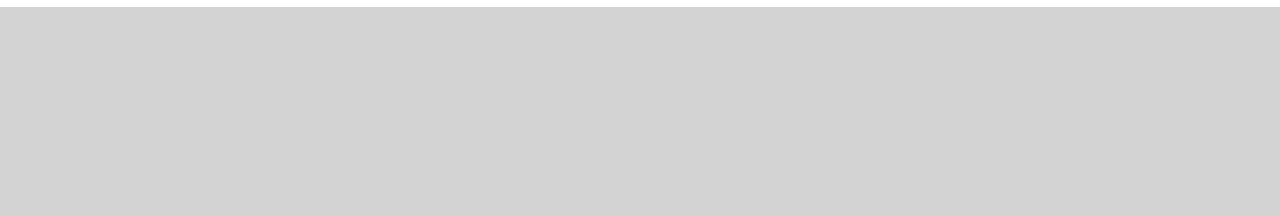
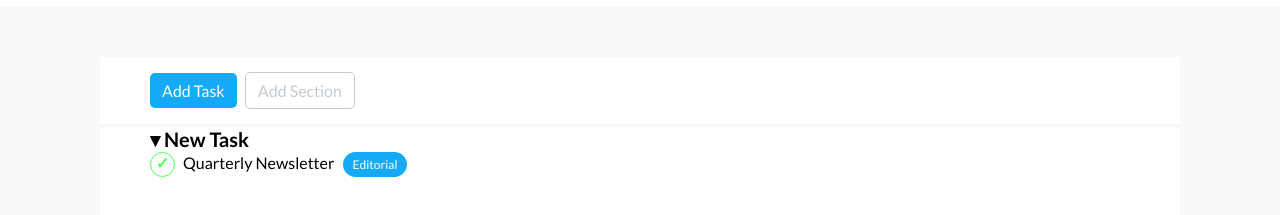
Before and after one commit to EmiPro97/html-css-toboolist, a plain HTML site: page index.html in a window 1280 px wide. Shown: the part 73-288 px from the top of the page. Drawn offline with Linux system fonts and the light colour scheme.

Commit message:
added first sect. of the main

```diff
--- a/css/style.css
+++ b/css/style.css
@@ -4,10 +4,11 @@
     padding: 0;
     box-sizing: border-box;
     font-family: 'Lato', sans-serif;
+    font-size: 16px;
 }
 
 body{
-    background-color: lightgray;
+    background-color: #f6f8f9;
 }
 
 /* Header */
@@ -26,3 +27,77 @@ body{
     font-size: 45px;
     vertical-align: middle;
 }
+
+/* Main wrapper */
+.main-wrapper{
+    background-color: white;
+    max-width: 1080px;
+    height: 600px;
+    margin: auto;
+    margin-top: 50px;
+}
+
+/* Buttons section */
+.button-section{
+    border-bottom: 3px solid #f6f8f9;
+    padding: 15px 0 15px 50px;
+}
+
+.b-padding{
+    padding: 8px 12px;
+    border: none;
+    border-radius: 5px;
+}
+
+.task-button{
+    background-color: #14aaf5;
+    color: white;
+}
+
+.section-button{
+    color: #c4cbd0;
+    border: 1px solid #c4cbd0;
+    background-color: white;
+    margin-left: 5px;
+}
+
+/* To boo things */
+.todo-container{
+    padding-left: 50px;
+}
+
+/* New Task sect. */
+.task-info{
+    font-size: 20px;
+}
+
+.task-item{
+    list-style: none;
+    margin-bottom: 15px;
+}
+
+.check{
+    display: inline-block;
+    width: 25px;
+    height: 25px;
+    color:#56ff56;
+    border: 1px solid;
+    border-radius: 50%;
+    vertical-align: middle;
+    text-align: center;
+    font-weight: bold;
+}
+
+.task-text{
+    margin-left: 5px;
+}
+
+.label{
+color: white;
+background-color: #14aaf5;
+border: none;
+border-radius: 20px;
+padding: 5px 10px;
+font-size: 12px;
+margin-left: 5px;
+}
--- a/index.html
+++ b/index.html
@@ -25,5 +25,31 @@
             <h1 class="title">Toboolist</h1>
         </div>
     </header>
+
+    <!-- Main wrapper -->
+    <div class="main-wrapper">
+
+        <!-- Buttons section -->
+        <section class="button-section">
+            <button class="task-button b-padding">Add Task</button>
+            <button class="section-button b-padding">Add Section</button>
+        </section>
+
+        <!-- To boo things -->
+        <div class="todo-container">
+
+            <!-- New Task sect. -->
+            <section>
+                <h2 class="task-info">&#9662; New Task</h2>
+                <ul>
+                    <li class="task-item">
+                        <span class="check">&check;</span>
+                        <span class="task-text">Quarterly Newsletter</span>
+                        <label class="label" for="editorial">Editorial</label>
+                    </li>
+                </ul>
+            </section>
+        </div>
+    </div>
 </body>
 </html>
```
